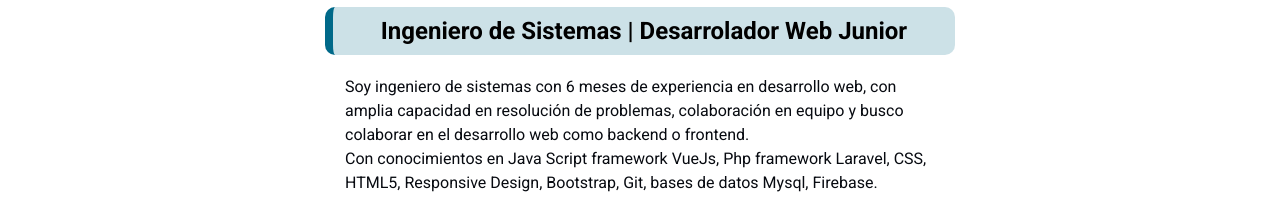
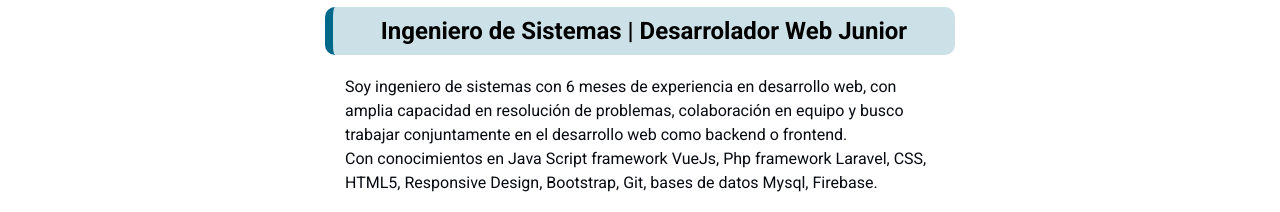
Before and after one commit to cristianperez94d/cristianperez94d.github.io, a plain HTML site: page index.html in a window 1280 px wide. Shown: the part 1774-1986 px from the top of the page. Drawn offline with Linux system fonts and the light colour scheme; a script that the page names is missing.

Commit message:
update about

```diff
--- a/index.html
+++ b/index.html
@@ -177,7 +177,7 @@
             <h2 id="acerca_de_mi" class="section-title--dark">Acerca de mi</h2>
             <div class="section-about">
                 <h3 class="about__description--title">Ingeniero de Sistemas | Desarrolador Web Junior</h3>
-                <p class="about__description--info">Soy ingeniero de sistemas con 6 meses de experiencia en desarrollo web, con amplia capacidad en resolución de problemas, colaboración en equipo y  busco colaborar en el desarrollo web como backend o frontend. <br>
+                <p class="about__description--info">Soy ingeniero de sistemas con 6 meses de experiencia en desarrollo web, con amplia capacidad en resolución de problemas, colaboración en equipo y busco trabajar conjuntamente en el desarrollo web como backend o frontend. <br>
                 Con conocimientos en Java Script framework VueJs, Php framework Laravel, CSS, HTML5, Responsive Design, Bootstrap, Git, bases de datos Mysql, Firebase.
                 <h3 class="about__skills--title">Skills</h3>
                 <div class="about__skills--img">
```
